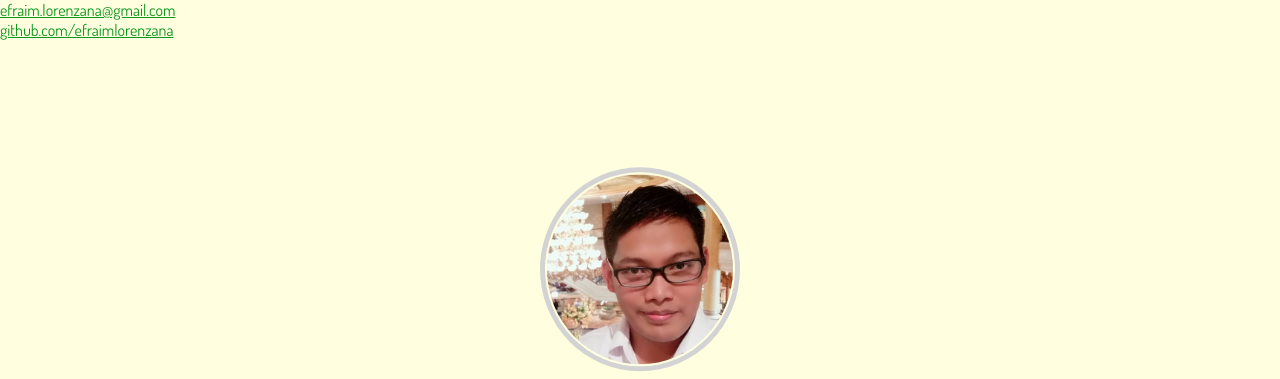
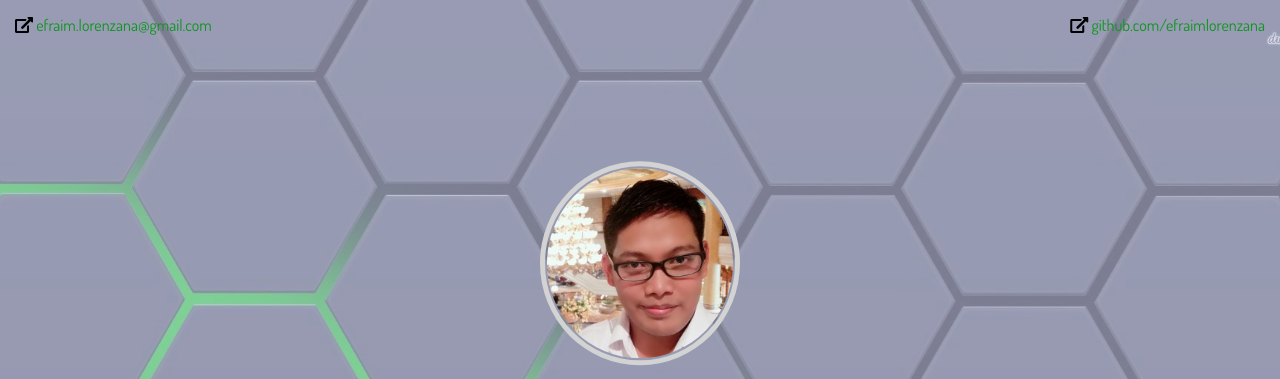
Before and after one commit to efraimlorenzana/mod00-00, a plain HTML site: page index.html in a window 1280 px wide. Shown: the top 379 px of the page. Drawn offline with Linux system fonts and the light colour scheme.

Commit message:
Feat: Bio section is complete for deployment

```diff
--- a/assets/css/style.css
+++ b/assets/css/style.css
@@ -19,7 +19,10 @@
 section {
 	min-height: 100vh;
 }
-
+section > h2 {
+	font-family: 'Bree+Serif', sans-serif;
+	color: lightgray;
+}
 /*
  *
  *Sections
@@ -27,31 +30,67 @@ section {
  */
 
 section#bio {
+	background-color: lightyellow;
+	background-image: url(../img/bg.png);
+	background-size:cover;
+	background-position: center;
 	position: relative;
 }
-
-section#bio,
+section#bio > div {
+	background-color: rgba(207, 208, 243, 0.6);
+	width: 100%;
+	height: 100vh;
+}
 section#bio a {
-	background-color: lightyellow;
 	color:#0d961e;
 }
 
-section#bio > div#details > h1,
-section#bio > div#details > ul{
+section#bio > div > header {
+	position: relative;
+}
+section#bio > div > header > p {
+	padding-top: 15px;
+	padding-left: 15px;
+	padding-right: 15px;
+}
+section#bio > div > header > p:last-child {
+	position: absolute;
+	right: 0;
+	top: 0;
+}
+section#bio > div > header > p > a {
+	text-decoration: none;
+}
+section#bio > div > header > p > a:hover {
+	text-decoration: underline;
+	color: red;
+}
+
+section#bio > div > div#details > h1,
+section#bio > div > div#details > ul{
 	font-family: 'Bree+Serif', sans-serif;
 	color: black;
 	padding-top: 15px;
 	padding-bottom: 15px;
 }
 
-section#bio > div#details > h1{
+section#bio > div > div#details > h1{
 	font-size: 40px;
 }
 
-section#bio > div#details > ul{
+section#bio > div > div#details > ul{
 	list-style: none;
 	font-size: 20px;
 	text-transform: uppercase;
+}
+section#bio > div > div#details > img {
+	border-radius: 50%;
+	width: 200px;
+	border: 5px solid lightgray;
+	padding: 2px;
+}
+section#bio > div > div#details > p {
+	line-height: 1.5;
 }
 
 div#details {
@@ -63,19 +102,6 @@ div#details {
 	top: 50%;
 	left: 50%;
 	transform: translate(-50%,-50%);
-}
-
-
-section > h2 {
-	font-family: 'Bree+Serif', sans-serif;
-	color: lightgray;
-}
-
-section#bio > div#details > img {
-	border-radius: 50%;
-	width: 200px;
-	border: 5px solid lightgray;
-	padding: 2px;
 }
 
 section#projects{
--- a/index.html
+++ b/index.html
@@ -22,12 +22,18 @@
 
 
 		<section id="bio">
-
+			<div>
 				<header>
-				<p><a href="mailto:efraim.lorenzana@gmail.com">
-					efraim.lorenzana@gmail.com</a></p>
-				<p><a href="https://github.com/efraimlorenzana">
-					github.com/efraimlorenzana</a></p>
+					<p>
+						<i class="fas fa-external-link-alt"></i>
+						<a href="mailto:efraim.lorenzana@gmail.com">
+						efraim.lorenzana@gmail.com</a>
+					</p>
+					<p>
+						<i class="fas fa-external-link-alt"></i>
+						<a target="_blank" href="https://github.com/efraimlorenzana">
+						github.com/efraimlorenzana</a>
+					</p>
 				</header>
 
 				<div id="details">
@@ -44,9 +50,10 @@
 					</ul>
 
 					<p>
-					I am a programmer of new generation. a simple man with passion in coding. I used to be a product of TUITT Bootcamp Philippines. My hobbies is to play mind games like chess, playing guitar and ofcourse, seeking of new learning. I always love to showcase my skills for a great platform
+						I am a programmer of new generation. a simple man with passion in coding. I used to be a product of TUITT Bootcamp Philippines. My hobbies is to play mind games like chess, playing guitar and ofcourse, seeking for new learning. I always love to showcase my skills for a great platform
 					</p>
 				</div><!-- /#details -->
+			</div>
 
 		</section><!-- /#bio -->
 
```
Also changed, not shown: assets/img/bg.png (added). Lines whose indentation alone changed are shown as unchanged.
